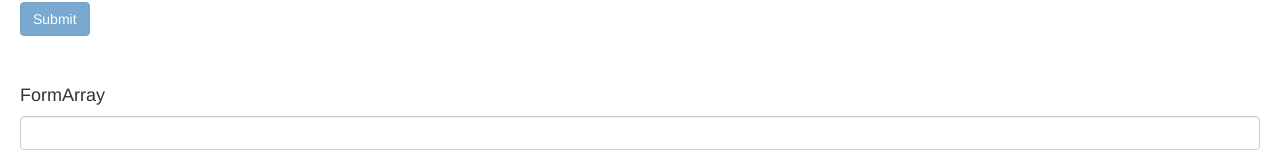
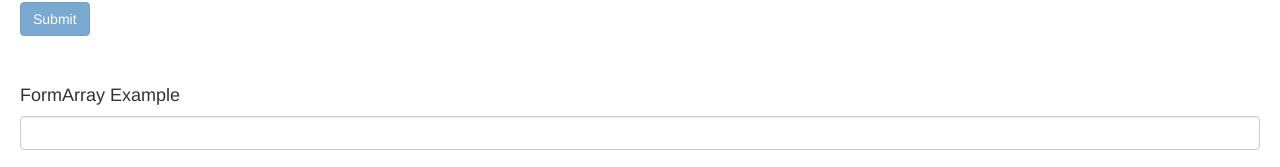
Before and after one commit to ritzy192/udemyProj, an Angular app: page / in a window 1280 px wide. Shown: the part 1831-1998 px from the top of the page. Built offline with nearby package versions, Linux system fonts and the light colour scheme.

Commit message:
check for grapm 1

```diff
--- a/src/app/app.component.html
+++ b/src/app/app.component.html
@@ -83,5 +83,5 @@
 <app-from-control></app-from-control>
 <br>
 <br>
-<h4>FormArray</h4>
+<h4>FormArray Example</h4>
 <app-courses-covered></app-courses-covered>
```
